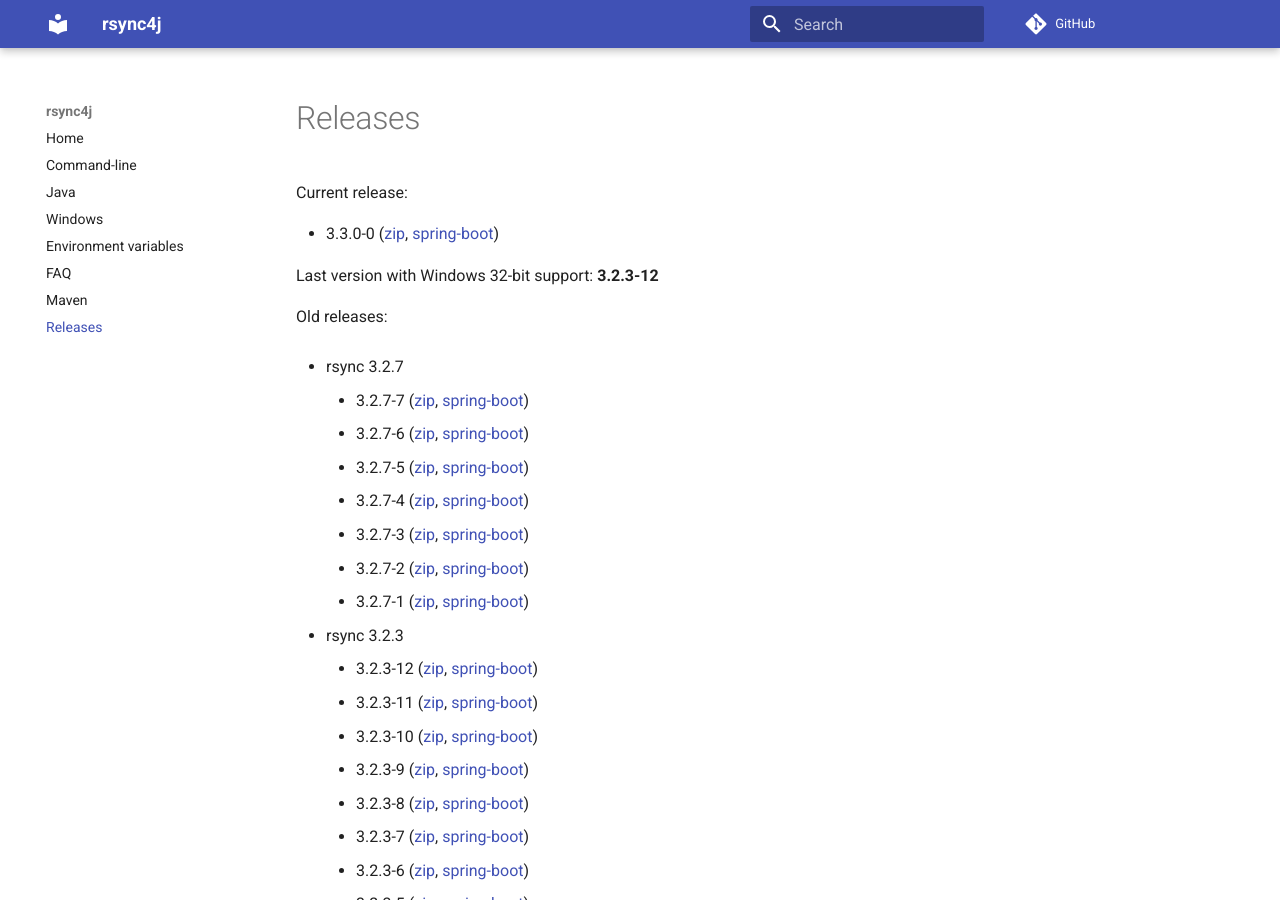
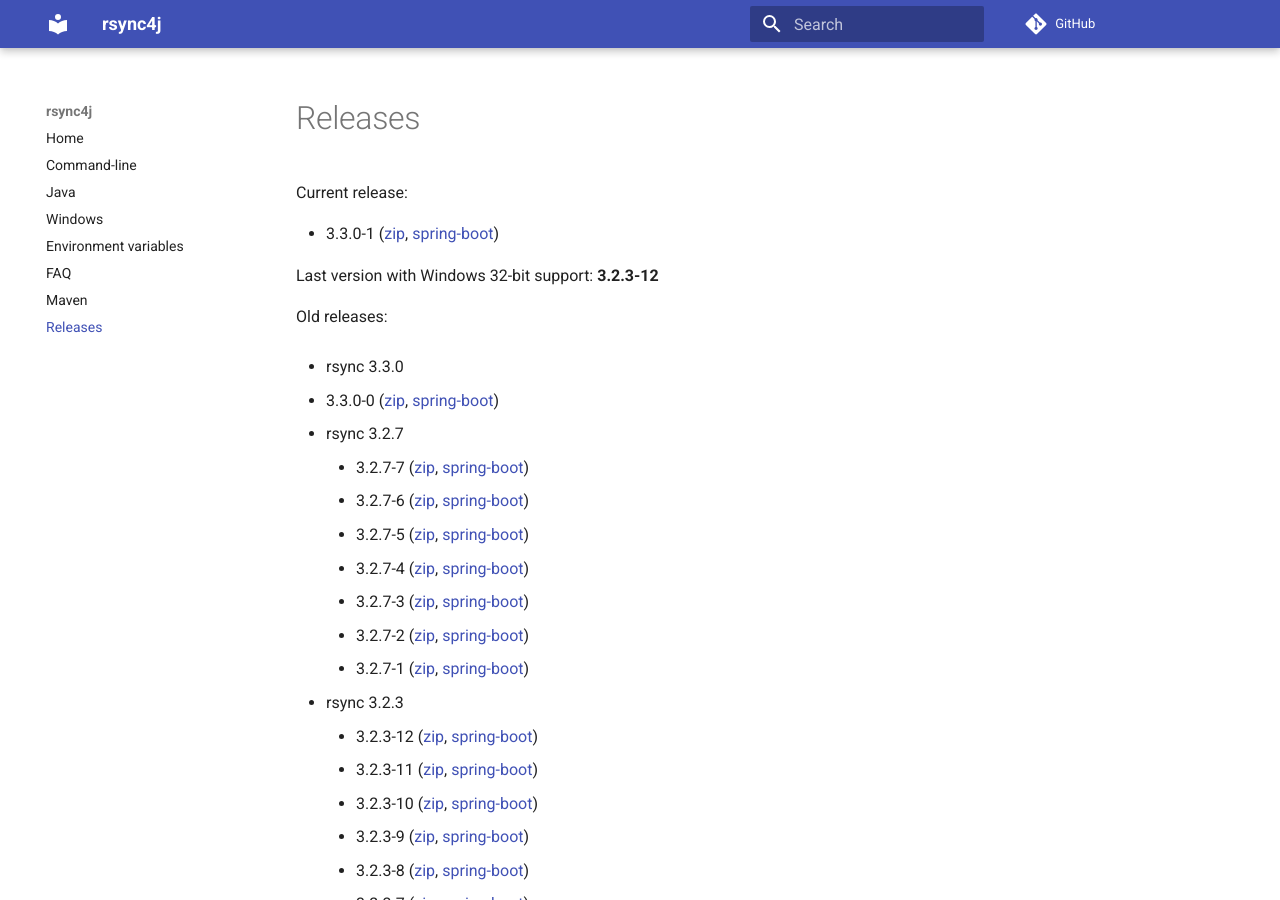
Before and after one commit to fracpete/rsync4j, an MkDocs documentation site: the page built from docs/releases.md, in a window 1280 px wide and 900 px high. Built offline with MkDocs 1.6.1 and Material for MkDocs 9.7.7, drawn with Linux system fonts in a browser that asks for light colours; comment, search, counter and statistics services are not loaded.

Commit message:
added new release

```diff
--- a/docs/releases.md
+++ b/docs/releases.md
@@ -1,12 +1,16 @@
 Current release:
 
-* 3.3.0-0 ([zip](https://github.com/fracpete/rsync4j/releases/download/rsync4j-pom-3.3.0-0/rsync4j-all-3.3.0-0-bin.zip), [spring-boot](https://github.com/fracpete/rsync4j/releases/download/rsync4j-pom-3.3.0-0/rsync4j-all-3.3.0-0-spring-boot.jar))
+* 3.3.0-1 ([zip](https://github.com/fracpete/rsync4j/releases/download/rsync4j-pom-3.3.0-1/rsync4j-all-3.3.0-1-bin.zip), [spring-boot](https://github.com/fracpete/rsync4j/releases/download/rsync4j-pom-3.3.0-1/rsync4j-all-3.3.0-1-spring-boot.jar))
 
 
 Last version with Windows 32-bit support: **3.2.3-12**
 
 
 Old releases:
+
+* rsync 3.3.0
+
+  * 3.3.0-0 ([zip](https://github.com/fracpete/rsync4j/releases/download/rsync4j-pom-3.3.0-0/rsync4j-all-3.3.0-0-bin.zip), [spring-boot](https://github.com/fracpete/rsync4j/releases/download/rsync4j-pom-3.3.0-0/rsync4j-all-3.3.0-0-spring-boot.jar))
 
 * rsync 3.2.7
 
```
Also changed, not shown: docs/maven.md (+1 -1 lines).
